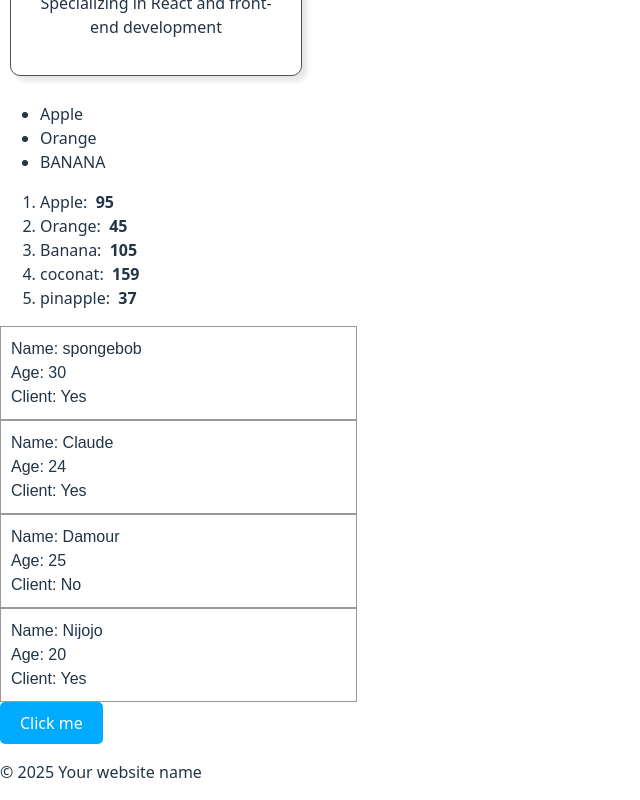
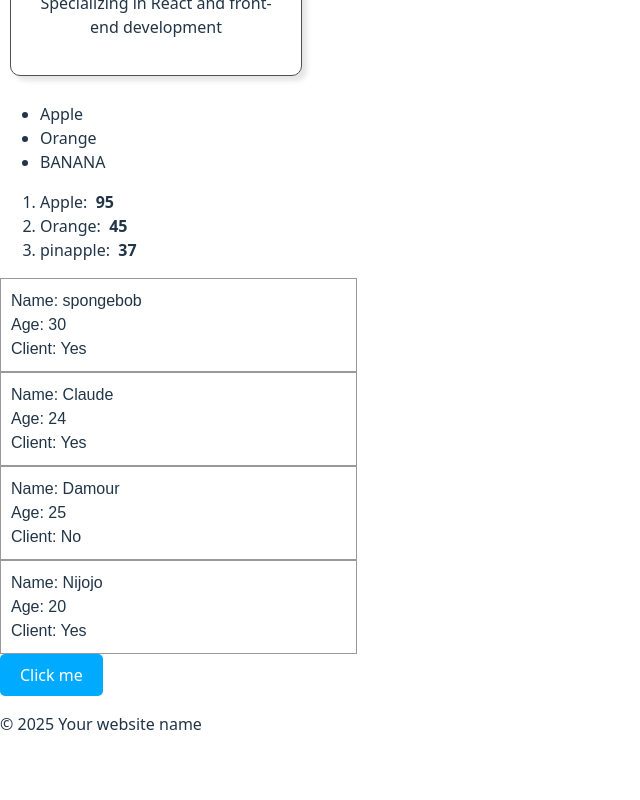
Before and after one commit to Josiane05/my-react-app2, a React (Vite) app: page / in a window 1280 px wide. Shown: the part 756-1556 px from the top of the page, without its empty margins (0-640 px from the left). After the commit the page ends 1508 px from the top, so only its background shows below. Built offline with nearby package versions, Linux system fonts and the light colour scheme.

Commit message:
filter object by certain criteria

```diff
--- a/src/List.jsx
+++ b/src/List.jsx
@@ -12,10 +12,11 @@ function List(){
     //fruits.sort((a, b) => a.calories - b.calories); // NUMERIC
     // fruits.sort((a, b) => b.calories - a.calories); // REVERSE NUMERIC
 
+    const lowCalFruits = fruits.filter(fruit => fruit.calories < 100);
 
-    const listItems = fruits.map(fruit => <li key={fruit.id}>
-                                             {fruit.name}: &nbsp;
-                                             <b>{fruit.calories}</b></li>);
+    const listItems = lowCalFruits.map(lowCalFruits => <li key={lowCalFruits.id}>
+                                                       {lowCalFruits.name}: &nbsp;
+                                                       <b>{lowCalFruits.calories}</b></li>);
 
     return(<ol>{listItems}</ol>);
 }
```
